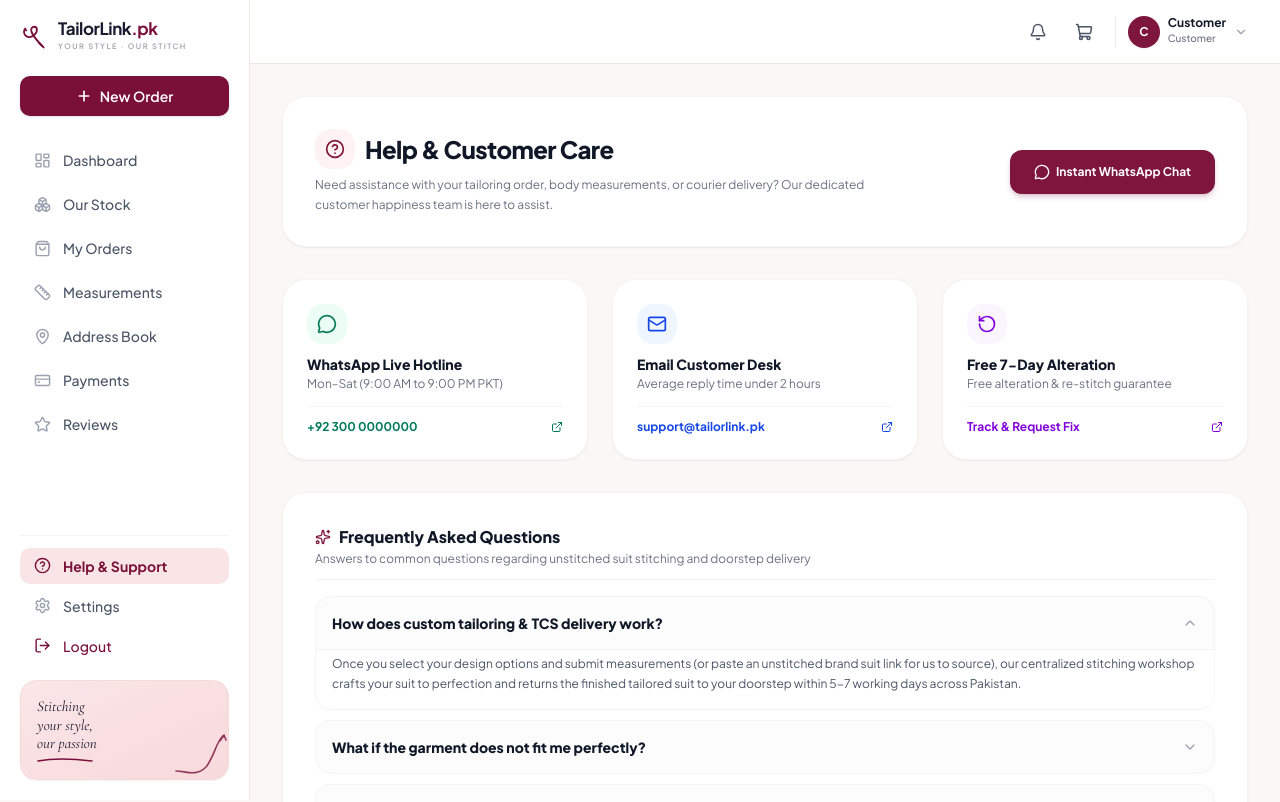
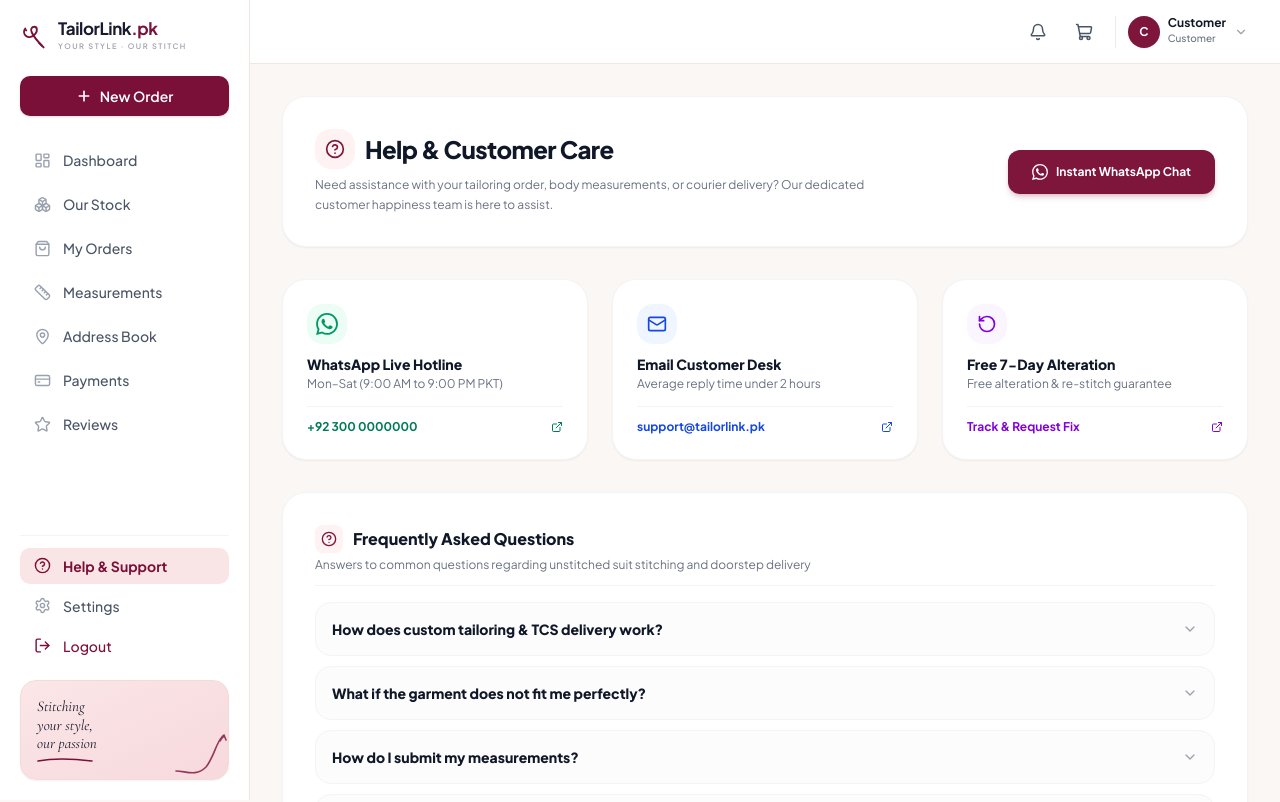
Before and after one commit to huzaifababar141/stitch, a Next.js app: page /help in a window 1280 px wide. Shown: the top 802 px of the page. Built offline with nearby package versions, Linux system fonts and the light colour scheme; no server answers.

Commit message:
Help & Customer care page polish

```diff
--- a/src/app/(customer)/help/page.tsx
+++ b/src/app/(customer)/help/page.tsx
@@ -19,8 +19,29 @@
 } from 'lucide-react';
 import { Button } from '@/components/ui/button';
 
+function WhatsAppIcon({
+  size = 20,
+  className = '',
+}: {
+  size?: number;
+  className?: string;
+}) {
+  return (
+    <svg
+      width={size}
+      height={size}
+      viewBox="0 0 24 24"
+      fill="currentColor"
+      className={className}
+      aria-hidden="true"
+    >
+      <path d="M17.472 14.382c-.297-.149-1.758-.867-2.03-.967-.273-.099-.471-.148-.67.15-.197.297-.767.966-.94 1.164-.173.199-.347.223-.644.075-.297-.15-1.255-.463-2.39-1.475-.883-.788-1.48-1.761-1.653-2.059-.173-.297-.018-.458.13-.606.134-.133.298-.347.446-.52.149-.174.198-.298.298-.497.099-.198.05-.371-.025-.52-.075-.149-.669-1.612-.916-2.207-.242-.579-.487-.5-.669-.51-.173-.008-.371-.01-.57-.01-.198 0-.52.074-.792.372-.272.297-1.04 1.016-1.04 2.479 0 1.462 1.065 2.875 1.213 3.074.149.198 2.096 3.2 5.077 4.487.709.306 1.262.489 1.694.625.712.227 1.36.195 1.871.118.571-.085 1.758-.719 2.006-1.413.248-.694.248-1.289.173-1.413-.074-.124-.272-.198-.57-.347m-5.421 7.403h-.004a9.87 9.87 0 01-5.031-1.378l-.361-.214-3.741.982.998-3.648-.235-.374a9.86 9.86 0 01-1.51-5.26c.001-5.45 4.436-9.884 9.888-9.884 2.64 0 5.122 1.03 6.988 2.898a9.825 9.825 0 012.893 6.994c-.003 5.45-4.437 9.884-9.885 9.884m8.413-18.297A11.815 11.815 0 0012.05 0C5.495 0 .16 5.335.157 11.892c0 2.096.547 4.142 1.588 5.945L.057 24l6.305-1.654a11.882 11.882 0 005.683 1.448h.005c6.554 0 11.89-5.335 11.893-11.893a11.821 11.821 0 00-3.48-8.413z" />
+    </svg>
+  );
+}
+
 export default function HelpSupportPage() {
-  const [openFaqIndex, setOpenFaqIndex] = useState<number | null>(0);
+  const [openFaqIndex, setOpenFaqIndex] = useState<number | null>(null);
 
   const faqs = [
     {
@@ -71,8 +92,8 @@
           rel="noopener noreferrer"
           className="w-full sm:w-auto shrink-0"
         >
-          <Button className="w-full sm:w-auto h-11 bg-[#7E153A] hover:bg-[#630f2d] text-white text-xs font-bold px-6 rounded-xl shadow-md shadow-[#7E153A]/20 cursor-pointer flex items-center justify-center gap-1.5">
-            <MessageCircle size={16} /> Instant WhatsApp Chat
+          <Button className="w-full sm:w-auto h-11 bg-[#7E153A] hover:bg-[#630f2d] text-white text-xs font-bold px-6 rounded-xl shadow-md shadow-[#7E153A]/20 cursor-pointer flex items-center justify-center gap-2">
+            <WhatsAppIcon size={16} /> Instant WhatsApp Chat
           </Button>
         </a>
       </div>
@@ -81,8 +102,8 @@
       <div className="grid grid-cols-1 sm:grid-cols-3 gap-3 sm:gap-6">
         <div className="bg-white rounded-2xl sm:rounded-3xl border border-gray-100 p-4 sm:p-6 shadow-xs flex flex-col justify-between space-y-3.5 hover:shadow-md transition-all">
           <div className="space-y-2.5">
-            <div className="w-10 h-10 rounded-2xl bg-emerald-50 text-emerald-700 flex items-center justify-center font-bold">
-              <MessageCircle size={20} />
+            <div className="w-10 h-10 rounded-2xl bg-emerald-50 text-emerald-600 flex items-center justify-center font-bold">
+              <WhatsAppIcon size={22} />
             </div>
             <div>
               <h3 className="font-extrabold text-sm text-gray-900">
@@ -154,11 +175,13 @@
       {/* ── Accordion FAQs ── */}
       <div className="bg-white rounded-2xl sm:rounded-3xl border border-gray-100 p-4 sm:p-6 md:p-8 shadow-xs space-y-4">
         <div className="border-b border-gray-100 pb-3">
-          <h2 className="text-base font-extrabold text-gray-900 flex items-center gap-2">
-            <Sparkles size={16} className="text-[#7E153A]" /> Frequently Asked
-            Questions
+          <h2 className="text-base font-extrabold text-gray-900 flex items-center gap-2.5">
+            <span className="w-7 h-7 rounded-lg bg-red-50 text-[#7E153A] flex items-center justify-center shrink-0">
+              <HelpCircle size={16} />
+            </span>
+            Frequently Asked Questions
           </h2>
-          <p className="text-xs text-gray-500 mt-0.5">
+          <p className="text-xs text-gray-500 mt-1">
             Answers to common questions regarding unstitched suit stitching and
             doorstep delivery
           </p>
```
